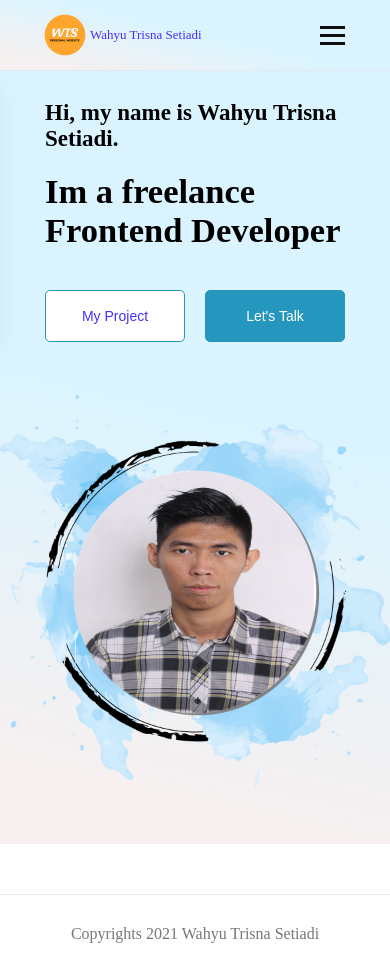
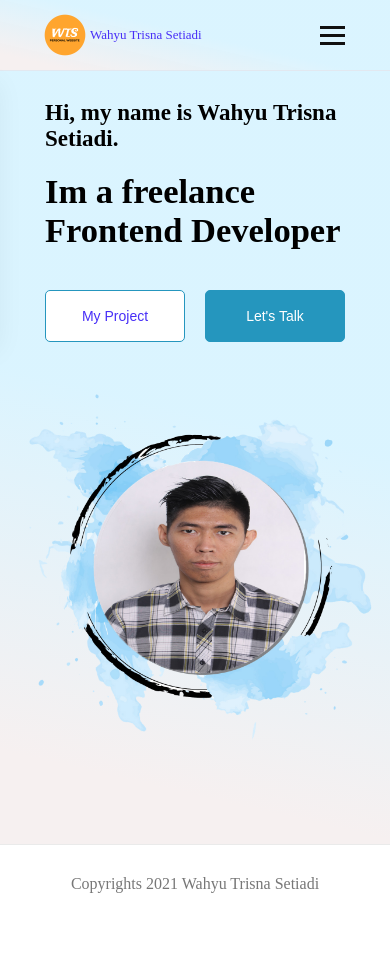
Before and after one commit to wahyuts/My-personal-website, a Next.js app: page / in a window 390 px wide. After the commit the page ends 923 px from the top, so only its background shows below. Built offline with nearby package versions, Linux system fonts and the light colour scheme; a web font is replaced by a local one.

Commit message:
fix responsivity

```diff
--- a/pages/index.js
+++ b/pages/index.js
@@ -23,8 +23,8 @@ export default function Home() {
                 </div>
             </div>
 
-            <div className="contIMG">
-                <Image src="/photo2.png" width={400} height={400} layout='fixed'/>
+            <div className={styles.contImg}>
+                <Image src="/photo2.png" width={350} height={350} layout='fixed'/>
             </div>
         </div>
     </div>
--- a/styles/Home.module.css
+++ b/styles/Home.module.css
@@ -43,13 +43,23 @@
         justify-content:space-around;
         align-items:center;
         margin: 10rem auto;
+        /* margin-left: 50px; */
+        width: 100%;
     }
 
     .contText{
         font-size:2.3rem;
         margin-bottom: 50px;
+        padding-left: 40px;
 
     }
 
+    .onlyWidth{
+        margin-left:70px;
+        margin-right:110px;
+    }
+    .contImg{
+        margin-left: 50px;
+    }
 
 }
--- a/styles/globals.css
+++ b/styles/globals.css
@@ -15,6 +15,7 @@
 
 html {
   height:100%;
+  width:100%;
   background: rgb(246,240,240);
   background: linear-gradient(13deg, rgba(246,240,240,1) 10%, rgba(218,244,255,0.9890567050890976) 51%);
   /* background-position: center; */
```
